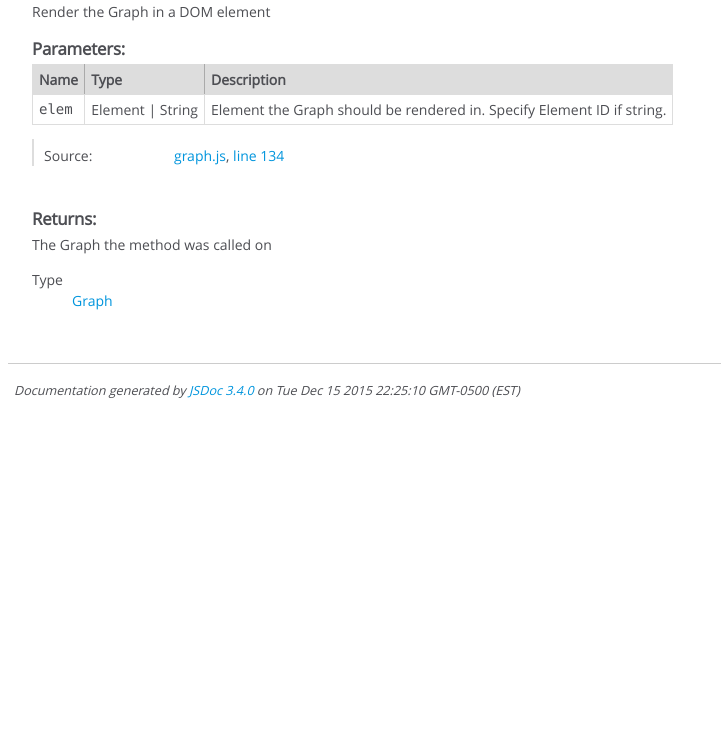
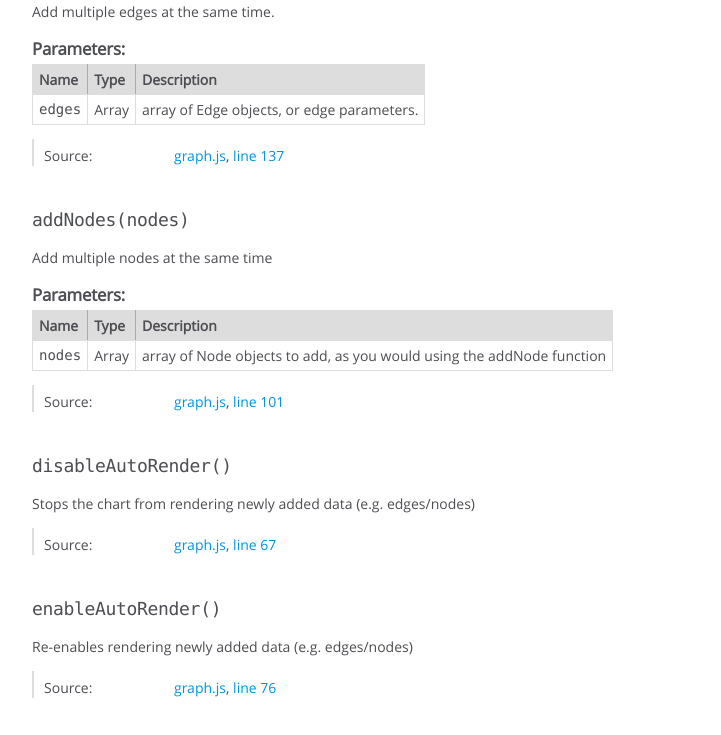
Before and after one commit to frewsxcv/graphosaurus, a website: page doc/Graph.html in a window 1280 px wide. Shown: the part 1750-2485 px from the top of the page, without its empty margins (0-721 px from the left). Before the commit the page ends 2165 px from the top, so only its background shows below. Drawn offline with Linux system fonts and the light colour scheme.

Commit message:
Documented the multi-add functions

```diff
--- a/doc/Graph.html
+++ b/doc/Graph.html
@@ -594,7 +594,7 @@
 
     <dt class="tag-source">Source:</dt>
     <dd class="tag-source"><ul class="dummy"><li>
-        <a href="graph.js.html">graph.js</a>, <a href="graph.js.html#line106">line 106</a>
+        <a href="graph.js.html">graph.js</a>, <a href="graph.js.html#line152">line 152</a>
     </li></ul></dd>
 
 
@@ -694,7 +694,433 @@
 
     <dt class="tag-source">Source:</dt>
     <dd class="tag-source"><ul class="dummy"><li>
-        <a href="graph.js.html">graph.js</a>, <a href="graph.js.html#line91">line 91</a>
+        <a href="graph.js.html">graph.js</a>, <a href="graph.js.html#line124">line 124</a>
+    </li></ul></dd>
+
+
+
+
+
+
+
+</dl>
+
+
+
+
+
+
+
+
+
+
+
+
+
+
+
+
+
+
+
+
+
+    <h4 class="name" id="addEdges"><span class="type-signature"></span>addEdges<span class="signature">(edges)</span><span class="type-signature"></span></h4>
+
+
+
+
+
+<div class="description">
+    Add multiple edges at the same time.
+</div>
+
+
+
+
+
+
+
+
+
+    <h5>Parameters:</h5>
+
+
+<table class="params">
+    <thead>
+    <tr>
+
+        <th>Name</th>
+
+
+        <th>Type</th>
+
+
+
+
+
+        <th class="last">Description</th>
+    </tr>
+    </thead>
+
+    <tbody>
+
+
+        <tr>
+
+                <td class="name"><code>edges</code></td>
+
+
+            <td class="type">
+
+
+<span class="param-type">Array</span>
+
+
+
+            </td>
+
+
+
+
+
+            <td class="description last">array of Edge objects, or edge parameters.</td>
+        </tr>
+
+
+    </tbody>
+</table>
+
+
+
+
+
+
+<dl class="details">
+
+
+
+
+
+
+
+
+
+
+
+
+
+
+
+
+
+
+
+
+
+
+
+
+
+
+    <dt class="tag-source">Source:</dt>
+    <dd class="tag-source"><ul class="dummy"><li>
+        <a href="graph.js.html">graph.js</a>, <a href="graph.js.html#line137">line 137</a>
+    </li></ul></dd>
+
+
+
+
+
+
+
+</dl>
+
+
+
+
+
+
+
+
+
+
+
+
+
+
+
+
+
+
+
+
+
+    <h4 class="name" id="addNodes"><span class="type-signature"></span>addNodes<span class="signature">(nodes)</span><span class="type-signature"></span></h4>
+
+
+
+
+
+<div class="description">
+    Add multiple nodes at the same time
+</div>
+
+
+
+
+
+
+
+
+
+    <h5>Parameters:</h5>
+
+
+<table class="params">
+    <thead>
+    <tr>
+
+        <th>Name</th>
+
+
+        <th>Type</th>
+
+
+
+
+
+        <th class="last">Description</th>
+    </tr>
+    </thead>
+
+    <tbody>
+
+
+        <tr>
+
+                <td class="name"><code>nodes</code></td>
+
+
+            <td class="type">
+
+
+<span class="param-type">Array</span>
+
+
+
+            </td>
+
+
+
+
+
+            <td class="description last">array of Node objects to add, as you would using the addNode function</td>
+        </tr>
+
+
+    </tbody>
+</table>
+
+
+
+
+
+
+<dl class="details">
+
+
+
+
+
+
+
+
+
+
+
+
+
+
+
+
+
+
+
+
+
+
+
+
+
+
+    <dt class="tag-source">Source:</dt>
+    <dd class="tag-source"><ul class="dummy"><li>
+        <a href="graph.js.html">graph.js</a>, <a href="graph.js.html#line101">line 101</a>
+    </li></ul></dd>
+
+
+
+
+
+
+
+</dl>
+
+
+
+
+
+
+
+
+
+
+
+
+
+
+
+
+
+
+
+
+
+    <h4 class="name" id="disableAutoRender"><span class="type-signature"></span>disableAutoRender<span class="signature">()</span><span class="type-signature"></span></h4>
+
+
+
+
+
+<div class="description">
+    Stops the chart from rendering newly added data (e.g. edges/nodes)
+</div>
+
+
+
+
+
+
+
+
+
+
+
+
+
+<dl class="details">
+
+
+
+
+
+
+
+
+
+
+
+
+
+
+
+
+
+
+
+
+
+
+
+
+
+
+    <dt class="tag-source">Source:</dt>
+    <dd class="tag-source"><ul class="dummy"><li>
+        <a href="graph.js.html">graph.js</a>, <a href="graph.js.html#line67">line 67</a>
+    </li></ul></dd>
+
+
+
+
+
+
+
+</dl>
+
+
+
+
+
+
+
+
+
+
+
+
+
+
+
+
+
+
+
+
+
+    <h4 class="name" id="enableAutoRender"><span class="type-signature"></span>enableAutoRender<span class="signature">()</span><span class="type-signature"></span></h4>
+
+
+
+
+
+<div class="description">
+    Re-enables rendering newly added data (e.g. edges/nodes)
+</div>
+
+
+
+
+
+
+
+
+
+
+
+
+
+<dl class="details">
+
+
+
+
+
+
+
+
+
+
+
+
+
+
+
+
+
+
+
+
+
+
+
+
+
+
+    <dt class="tag-source">Source:</dt>
+    <dd class="tag-source"><ul class="dummy"><li>
+        <a href="graph.js.html">graph.js</a>, <a href="graph.js.html#line76">line 76</a>
     </li></ul></dd>
 
 
@@ -828,7 +1254,7 @@
 
     <dt class="tag-source">Source:</dt>
     <dd class="tag-source"><ul class="dummy"><li>
-        <a href="graph.js.html">graph.js</a>, <a href="graph.js.html#line134">line 134</a>
+        <a href="graph.js.html">graph.js</a>, <a href="graph.js.html#line180">line 180</a>
     </li></ul></dd>
 
 
@@ -898,7 +1324,7 @@
 <br class="clear">
 
 <footer>
-    Documentation generated by <a href="https://github.com/jsdoc3/jsdoc">JSDoc 3.4.0</a> on Tue Dec 15 2015 22:25:10 GMT-0500 (EST)
+    Documentation generated by <a href="https://github.com/jsdoc3/jsdoc">JSDoc 3.4.0</a> on Sat Mar 26 2016 13:42:23 GMT+0100 (CET)
 </footer>
 
 <script> prettyPrint(); </script>
```
Also changed, not shown: doc/Edge.html (+1 -1 lines), doc/Node.html (+1 -1 lines), doc/edge.js.html (+1 -1 lines), doc/graph.js.html (+53 -5 lines), doc/index.html (+1 -1 lines), doc/node.js.html (+1 -1 lines), src/graph.js (+16 -0 lines), dist/graphosaurus.js.
